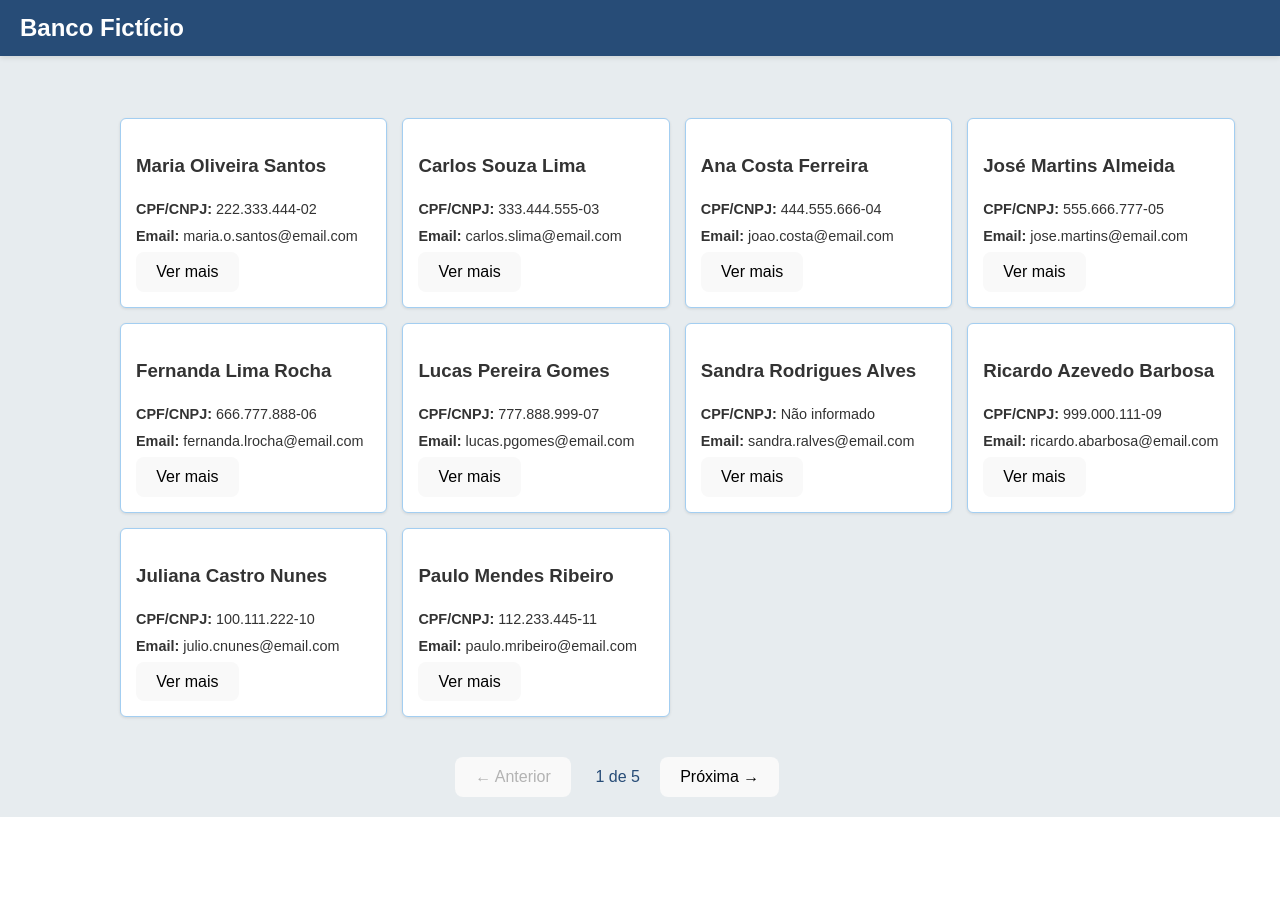
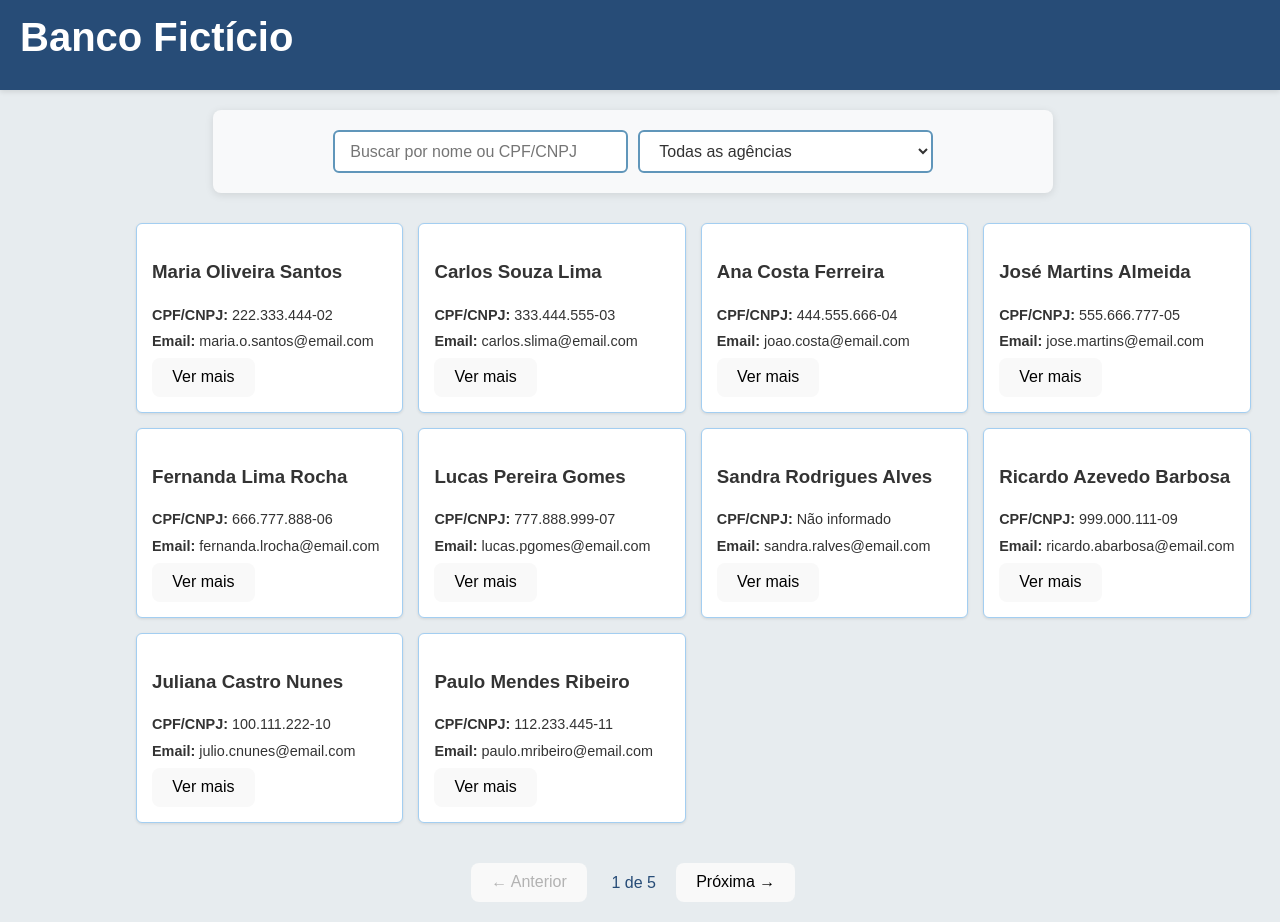
Before and after one commit to malufaccin/sistemabancario, a React (Vite) app: page / in a window 1280 px wide. Before the commit the page ends 817 px from the top, so only its background shows below. Built offline with nearby package versions, Linux system fonts and the light colour scheme.

Commit message:
ajustes no css e adição de seções

```diff
--- a/src/App.css
+++ b/src/App.css
@@ -23,7 +23,8 @@ body {
   padding: 15px 0;
   box-shadow: 0 2px 5px rgba(0,0,0,0.1);
   width: 100%;
-  width: 100%;
+  height: 60px;
+  align-items: center;
   top: 0;
   left: 0;
   z-index: 1000;
@@ -31,41 +32,48 @@ body {
 
 .header h1 {
   margin: 0;
-  font-size: 1.5rem;
+  font-size: 40px;
   padding: 0 20px;
+}
+
+section.conteudo-principal {
+  padding-top: 90px; /* Altura suficiente para a header */
+  padding-left: 16px;
+  padding-right: 16px;
 }
 
 .main-content {
   margin-top: 70px;
   padding: 20px;
 }
+.controls {
+  display: flex;
+  justify-content: center;
+  padding: 20px;
+  background-color: #f8f9fa;
+  border-radius: 8px;
+  box-shadow: 0 2px 8px rgba(0, 0, 0, 0.1);
+  margin: 20px auto;
+  max-width: 800px;
+}
 
-.controls container {
+.controls .container {
   display: flex;
   flex-direction: column;
-  align-items: center;
-  justify-content: center;
-  gap: 20px;
-  padding: 30px;
-  background-color: #f8f9fa;
-  border-radius: 12px;
-  box-shadow: 0 4px 12px rgba(0, 0, 0, 0.08);
-  max-width: 800px;
-  margin: 40px auto;
-  border: 1px solid #e0e0e0;
+  gap: 10px;
+  width: 100%;
+  max-width: 600px;
 }
 
-.controls input, select {
-  width: 100%;
-  max-width: 400px;
-  padding: 12px 16px;
+.controls input,
+.controls select {
+  padding: 10px 15px;
   border: 2px solid #6096BA;
-  border-radius: 8px;
+  border-radius: 6px;
   font-size: 16px;
-  color: #274C77;
+  color: #333;
   background-color: white;
   transition: all 0.3s ease;
-  box-shadow: 0 2px 5px rgba(0, 0, 0, 0.05);
 }
 
 .controls input:focus,
@@ -75,18 +83,16 @@ body {
   box-shadow: 0 0 0 3px rgba(39, 76, 119, 0.2);
 }
 
-.controls select {
-  appearance: none;
-  background-repeat: no-repeat;
-  background-position: right 12px center;
-  background-size: 16px;
-}
+/* Layout responsivo: lado a lado em telas maiores */
+@media (min-width: 768px) {
+  .controls .container {
+    flex-direction: row;
+  }
 
-.controls container h2 {
-  color: #274C77;
-  margin: 0 0 10px 0;
-  font-size: 1.4rem;
-  text-align: center;
+  .controls input,
+  .controls select {
+    flex: 1;
+  }
 }
 
 @media (max-width: 768px) {
@@ -105,7 +111,6 @@ body {
   display: grid;
   grid-template-columns: repeat(5, 1fr);
   gap: 15px;
-  margin-top: 5%;
   margin-left: 15vh;
   margin-bottom: 20px;
 }
--- a/src/App.tsx
+++ b/src/App.tsx
@@ -62,19 +62,17 @@ export default function App() {
     <div>
       <Header />
 
-      {!clienteSelecionado && (
-        <Controls onSearch={setTermoBusca} onFilter={setFiltroAgencia} />
-      )}
+      {!clienteSelecionado ? (
+        <section className="conteudo-principal">
+          <Controls onSearch={setTermoBusca} onFilter={setFiltroAgencia} />
 
-      {!clienteSelecionado ? (
-        <>
           <div className="lista-clientes" style={{ paddingTop: "10px" }}>
             {clientesPagina.map((cliente) => (
               <ClienteCard
                 key={cliente.id}
                 cliente={cliente}
                 onSelect={(id) => {
-                  const selecionado = clientes.find(c => c.id === id); //encontra o cliente pelo id selecionado
+                  const selecionado = clientes.find(c => c.id === id);
                   if (selecionado) {
                     setClienteSelecionado(selecionado);
                   }
@@ -82,20 +80,23 @@ export default function App() {
               />
             ))}
           </div>
+
           <Paginacao
             paginaAtual={pagina}
             totalPaginas={totalPaginas}
-            onAnterior={() => setPagina(p => Math.max(1, p - 1))} //determina que o min de páginas é 1
-            onProxima={() => setPagina(p => Math.min(totalPaginas, p + 1))} //não deixa passar do total de páginas estabelecido
+            onAnterior={() => setPagina(p => Math.max(1, p - 1))}
+            onProxima={() => setPagina(p => Math.min(totalPaginas, p + 1))}
           />
-        </>
+        </section>
       ) : (
+        <section className="conteudo-principal">
         <DetalhesCliente
           cliente={clienteSelecionado}
           contas={contasCliente(clienteSelecionado)}
           agencia={agenciaCliente(clienteSelecionado)}
           onVoltar={() => setClienteSelecionado(null)}
         />
+        </section>
       )}
     </div>
   );
--- a/src/components/Controls.tsx
+++ b/src/components/Controls.tsx
@@ -8,6 +8,7 @@ export function Controls({
 }) {
   return (
     <div className="controls">
+  <div className="container"> {/* Adicionei este container */}
     <input
       type="text"
       placeholder="Buscar por nome ou CPF/CNPJ"
@@ -29,5 +30,6 @@ export function Controls({
       <option value="1150">Agência 1150</option>
     </select>
   </div>
+</div>
   );
 }
--- a/src/components/DetalhesCliente.tsx
+++ b/src/components/DetalhesCliente.tsx
@@ -13,6 +13,7 @@ interface Props {
 
 export function DetalhesCliente({ cliente, contas, agencia, onVoltar }: Props) {
   return (
+
     <div className="detalhes" style={{ padding: "20px" }}>
       <h2>Informações do Cliente</h2>
       <p><strong>Nome:</strong> {cliente.nome}</p>
```
Lines whose indentation alone changed are shown as unchanged.
